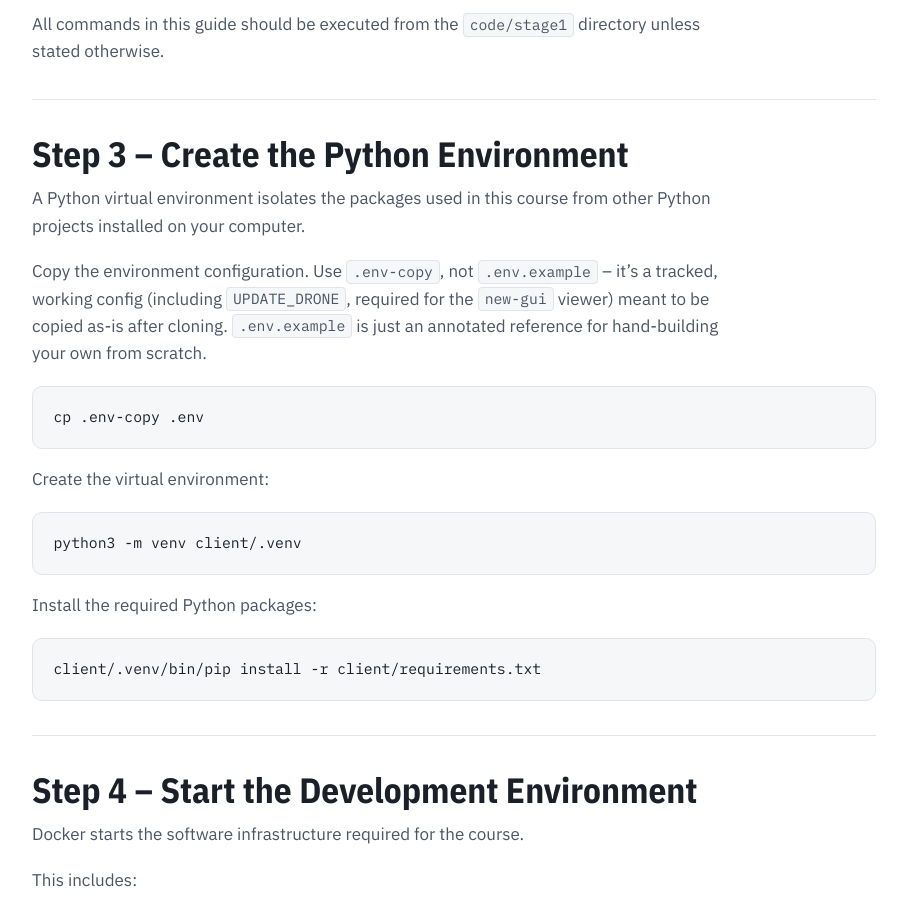
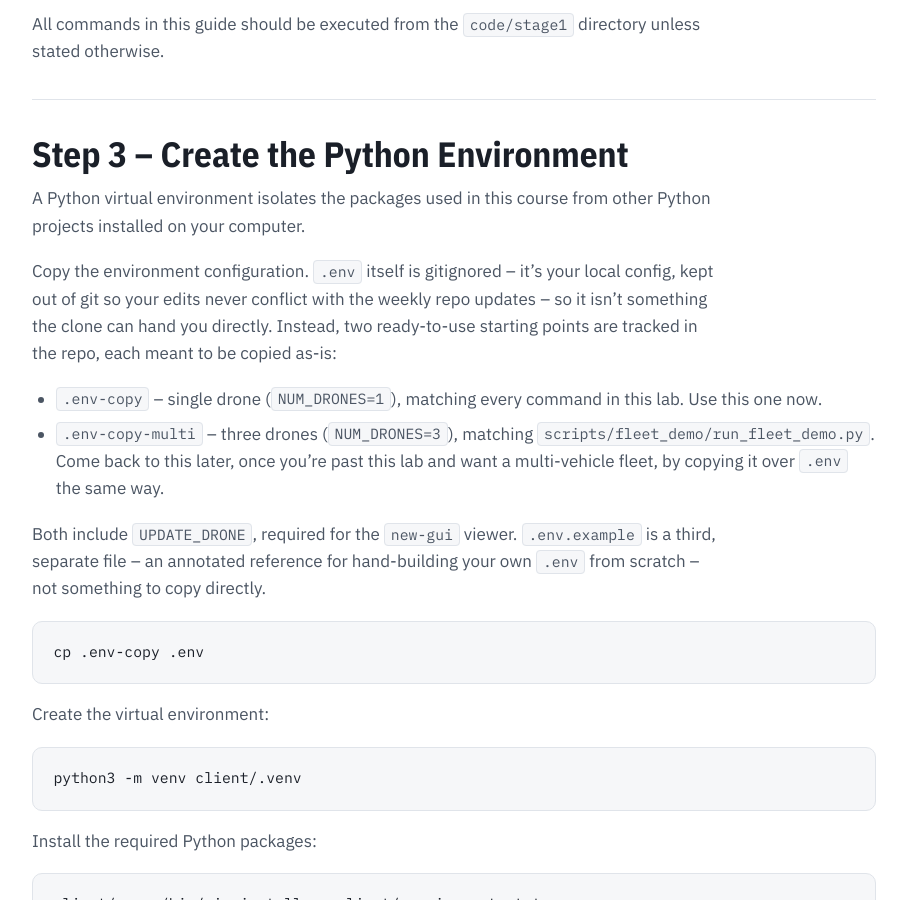
Before and after one commit to JaneClelandHuang/uav-native-ai, a Jekyll site: the page built from code/stage1/SETUP.md, in a window 1280 px wide and 900 px high, scrolled down 2685 px. Shown: the whole window, without its empty margins (186-1093 px from the left). Built offline with Jekyll 4.4.1, drawn with Linux system fonts in a browser that asks for light colours; our own code applies the rules of GitHub Pages for plain Markdown files.

Commit message:
Changed setup instructions

````diff
--- a/code/stage1/SETUP.md
+++ b/code/stage1/SETUP.md
@@ -116,10 +116,22 @@ directory unless stated otherwise.
 A Python virtual environment isolates the packages used in this course from
 other Python projects installed on your computer.
 
-Copy the environment configuration. Use `.env-copy`, not `.env.example` --
-it's a tracked, working config (including `UPDATE_DRONE`, required for the
-`new-gui` viewer) meant to be copied as-is after cloning. `.env.example` is
-just an annotated reference for hand-building your own from scratch.
+Copy the environment configuration. `.env` itself is gitignored -- it's your
+local config, kept out of git so your edits never conflict with the weekly
+repo updates -- so it isn't something the clone can hand you directly.
+Instead, two ready-to-use starting points are tracked in the repo, each
+meant to be copied as-is:
+
+- `.env-copy` -- single drone (`NUM_DRONES=1`), matching every command in
+  this lab. Use this one now.
+- `.env-copy-multi` -- three drones (`NUM_DRONES=3`), matching
+  `scripts/fleet_demo/run_fleet_demo.py`. Come back to this later, once
+  you're past this lab and want a multi-vehicle fleet, by copying it over
+  `.env` the same way.
+
+Both include `UPDATE_DRONE`, required for the `new-gui` viewer. `.env.example`
+is a third, separate file -- an annotated reference for hand-building your
+own `.env` from scratch -- not something to copy directly.
 
 ```bash
 cp .env-copy .env
````
Also changed, not shown: code/stage1/ARCHITECTURE.md (+7 -4 lines), 1 other file.
